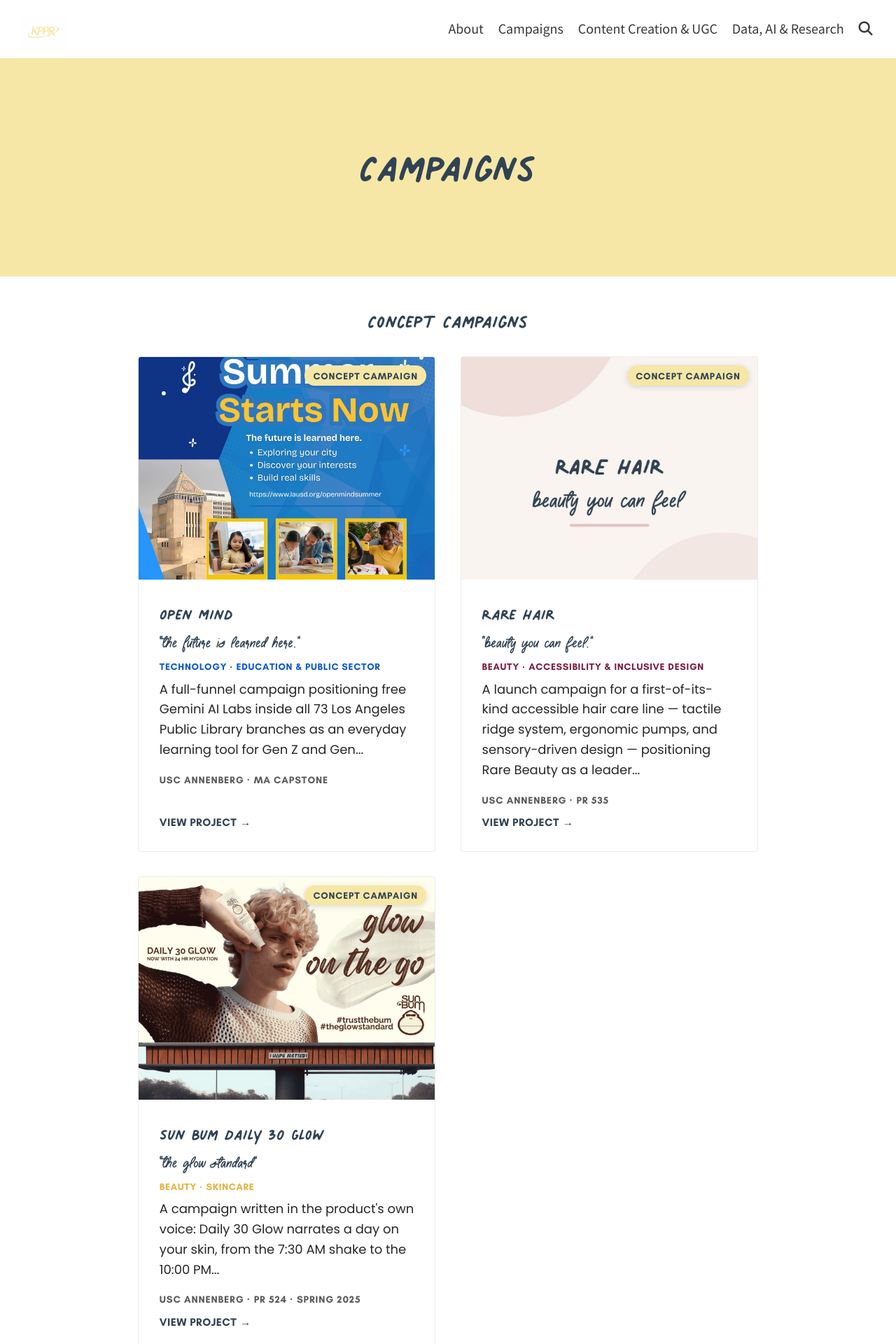
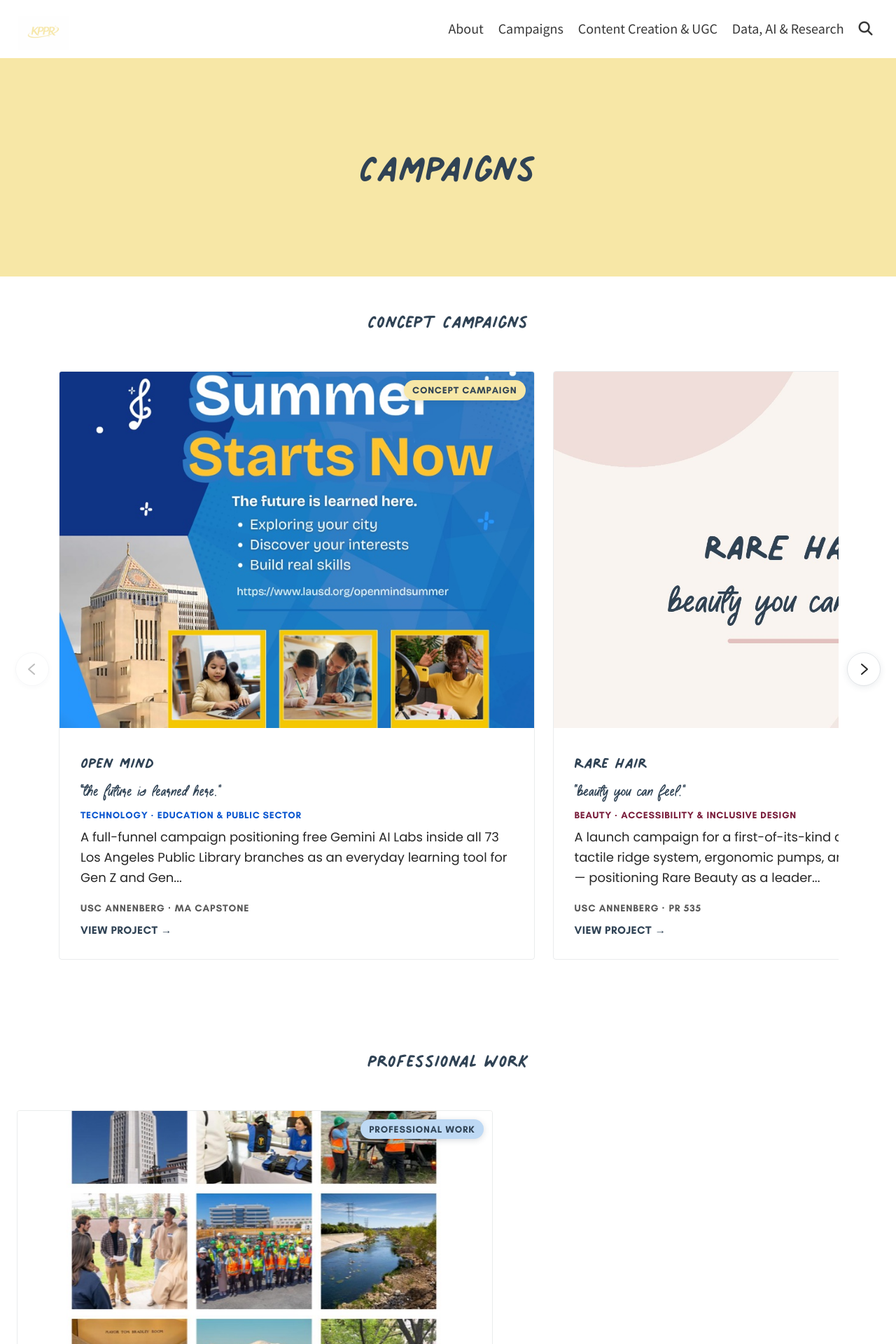
Before and after one commit to kipalacios/kipalacios.github.io, a Jekyll site: the page built from pages/portfolio.md, in a window 1280 px wide. Shown: the top 1920 px of the page at 70% size. Built offline with Jekyll 4.4.1, drawn with Linux system fonts in a browser that asks for light colours; a script that is not in the unit is left out.

Commit message:
Rebuild the Campaigns scroll row full-bleed, Edelman-style
Second pass at the horizontal scroll feature: cards are now sized so one
dominates the row (rather than several fitting side by side, which read
as a scrollable grid last time), the row breaks out to the full page
width instead of the site's normal 1040px content column, and a plain
mouse wheel now moves the row too — previously only trackpad swipe/touch
worked, which likely explained why it felt broken.

Co-Authored-By: Claude Sonnet 5 <noreply@anthropic.com>

```diff
--- a/_layouts/portfolio-index.liquid
+++ b/_layouts/portfolio-index.liquid
@@ -24,14 +24,31 @@ never make it silently disappear from this page.
 <section class="portfolio-group">
     <h2 class="portfolio-group__title">{{ g.title }}</h2>
     {% if g.blurb %}<p class="portfolio-group__blurb">{{ g.blurb }}</p>{% endif %}
-    <div class="portfolio-index">
-        {% for u in g.items %}
-        {% assign item = site.portfolio | where: "url", u | first %}
-        {% if item %}{% include portfolio/card.liquid item=item %}{% endif %}
-        {% endfor %}
+    {% comment %}
+    A horizontally-scrollable row rather than a static grid — one card
+    dominates the view with the next peeking at the edge (trackpad swipe,
+    touch drag, mouse wheel, or the arrows all move it), closer to a
+    single-focus carousel than a multi-up grid. scroll-carousel.js hides the
+    arrows when a group is short enough that there's nothing to scroll to.
+    {% endcomment %}
+    <div class="campaign-scroll" data-scroll-carousel>
+        <button type="button" class="campaign-scroll__arrow campaign-scroll__arrow--prev" data-scroll-prev aria-label="Scroll {{ g.title }} left" hidden>
+            <svg viewBox="0 0 24 24" aria-hidden="true"><path d="M15 5 7 12l8 7" fill="none" stroke="currentColor" stroke-width="2" stroke-linecap="round" stroke-linejoin="round"/></svg>
+        </button>
+        <div class="campaign-scroll__track" data-scroll-track role="region" aria-label="{{ g.title }} campaigns" tabindex="0">
+            {% for u in g.items %}
+            {% assign item = site.portfolio | where: "url", u | first %}
+            {% if item %}{% include portfolio/card.liquid item=item %}{% endif %}
+            {% endfor %}
+        </div>
+        <button type="button" class="campaign-scroll__arrow campaign-scroll__arrow--next" data-scroll-next aria-label="Scroll {{ g.title }} right" hidden>
+            <svg viewBox="0 0 24 24" aria-hidden="true"><path d="m9 5 8 7-8 7" fill="none" stroke="currentColor" stroke-width="2" stroke-linecap="round" stroke-linejoin="round"/></svg>
+        </button>
     </div>
 </section>
 {% endfor %}
+
+<script defer src="{{ '/assets/js/scroll-carousel.js' | relative_url }}?v={{ site.time | date: '%s' }}"></script>
 
 {% comment %} Whatever no group claimed — including everything, when a page sets no groups at all. {% endcomment %}
 {% capture rest %}
--- a/_sass/_custom.scss
+++ b/_sass/_custom.scss
@@ -2300,6 +2300,78 @@ a.button.creator-bio__collab-cta {
   }
 }
 
+/* Horizontal, natively-scrollable row for the Campaigns groups — modeled on
+   Edelman's "Our Work" carousel: one card dominates the row with the next
+   peeking at the edge, rather than several cards side by side like the
+   static grid above. Trackpad swipe and touch drag work with zero JS;
+   scroll-carousel.js adds click arrows and lets a plain mouse wheel move
+   the row too (arrows hide themselves when a group has nothing to scroll
+   to — see that file). */
+.campaign-scroll {
+  display: flex;
+  align-items: center;
+  gap: 0.6em;
+  width: 100%;
+  margin: 2.5rem 0 0;
+  padding: 0 1.4rem 4rem;
+
+  &__track {
+    flex: 1 1 auto;
+    display: flex;
+    gap: 1.6rem;
+    overflow-x: auto;
+    scroll-snap-type: x proximity;
+    scroll-behavior: smooth;
+    padding: 0.3rem 0.1rem 1rem;
+    -webkit-overflow-scrolling: touch;
+    scrollbar-width: thin;
+    scrollbar-color: var(--border) transparent;
+
+    &::-webkit-scrollbar { height: 6px; }
+    &::-webkit-scrollbar-thumb { background: var(--border); border-radius: 999px; }
+    &::-webkit-scrollbar-track { background: transparent; }
+  }
+
+  .portfolio-index__card {
+    flex: 0 0 auto;
+    width: min(680px, 78vw);
+    scroll-snap-align: center;
+  }
+
+  &__arrow {
+    flex: 0 0 auto;
+    display: flex;
+    align-items: center;
+    justify-content: center;
+    width: 2.4em;
+    height: 2.4em;
+    border-radius: 50%;
+    background: var(--card-background);
+    border: 1px solid rgba($kppr-navy, 0.14);
+    cursor: pointer;
+    color: var(--text);
+    padding: 0;
+    box-shadow: 0 2px 10px rgba($kppr-navy, 0.1);
+    transition: color 0.2s ease, transform 0.2s ease, box-shadow 0.2s ease;
+
+    svg { width: 1.2em; height: 1.2em; display: block; }
+
+    &:hover:not(:disabled) {
+      color: $kppr-blue-deep;
+      transform: scale(1.06);
+      box-shadow: 0 6px 16px rgba($kppr-navy, 0.16);
+    }
+    &:disabled { opacity: 0.3; cursor: default; transform: none; }
+    &[hidden] { display: none; }
+  }
+
+  @media screen and (max-width: $break) {
+    padding: 0 1rem 3rem;
+
+    .portfolio-index__card { width: min(320px, 86vw); }
+  }
+}
+
 .portfolio-index__card {
   display: flex;
   flex-direction: column;
--- /dev/null
+++ b/assets/js/scroll-carousel.js
@@ -0,0 +1,65 @@
+// Drives the horizontally-scrollable campaign rows (data-scroll-carousel).
+// The track is natively scrollable (trackpad swipe or touch drag both work
+// with zero JS), so this only adds two things native scroll doesn't give
+// you: click arrows as an accelerator, and translating a plain vertical
+// mouse-wheel scroll into horizontal movement — without that, anyone
+// without a trackpad has no way to move the row at all, since a mouse
+// wheel's deltaY does nothing to an overflow-x container by default.
+document.addEventListener('DOMContentLoaded', function () {
+  var roots = document.querySelectorAll('[data-scroll-carousel]');
+
+  roots.forEach(function (root) {
+    var track = root.querySelector('[data-scroll-track]');
+    var prevBtn = root.querySelector('[data-scroll-prev]');
+    var nextBtn = root.querySelector('[data-scroll-next]');
+    if (!track) return;
+
+    function step() {
+      var card = track.firstElementChild;
+      if (!card) return track.clientWidth;
+      var gap = parseFloat(getComputedStyle(track).columnGap || getComputedStyle(track).gap || 0) || 0;
+      return card.getBoundingClientRect().width + gap;
+    }
+
+    function updateArrows() {
+      var max = track.scrollWidth - track.clientWidth;
+      var overflowing = max > 4;
+      if (prevBtn) {
+        prevBtn.hidden = !overflowing;
+        prevBtn.disabled = track.scrollLeft <= 4;
+      }
+      if (nextBtn) {
+        nextBtn.hidden = !overflowing;
+        nextBtn.disabled = track.scrollLeft >= max - 4;
+      }
+    }
+
+    if (prevBtn) {
+      prevBtn.addEventListener('click', function () {
+        track.scrollBy({ left: -step(), behavior: 'smooth' });
+      });
+    }
+    if (nextBtn) {
+      nextBtn.addEventListener('click', function () {
+        track.scrollBy({ left: step(), behavior: 'smooth' });
+      });
+    }
+
+    // A vertical wheel gesture (plain mouse wheel, or a trackpad scroll that
+    // registers as deltaY) moves the row horizontally instead of doing
+    // nothing — but only when the row actually has somewhere to go, and
+    // only for deltaY so a genuine horizontal trackpad swipe (deltaX) still
+    // passes through untouched.
+    track.addEventListener('wheel', function (event) {
+      var max = track.scrollWidth - track.clientWidth;
+      if (max <= 4) return;
+      if (Math.abs(event.deltaY) <= Math.abs(event.deltaX)) return;
+      event.preventDefault();
+      track.scrollLeft += event.deltaY;
+    }, { passive: false });
+
+    track.addEventListener('scroll', updateArrows, { passive: true });
+    window.addEventListener('resize', updateArrows);
+    updateArrows();
+  });
+});
```
